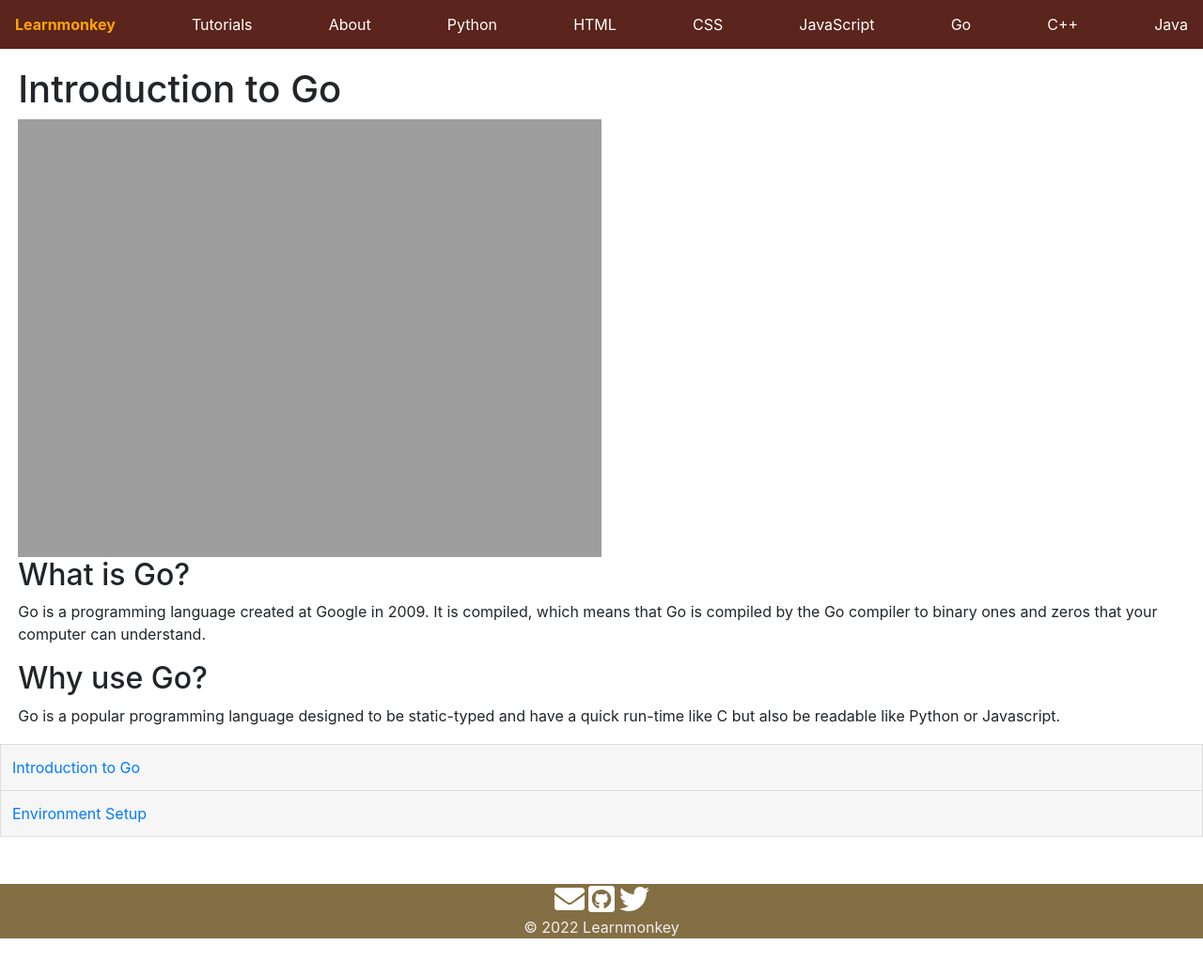
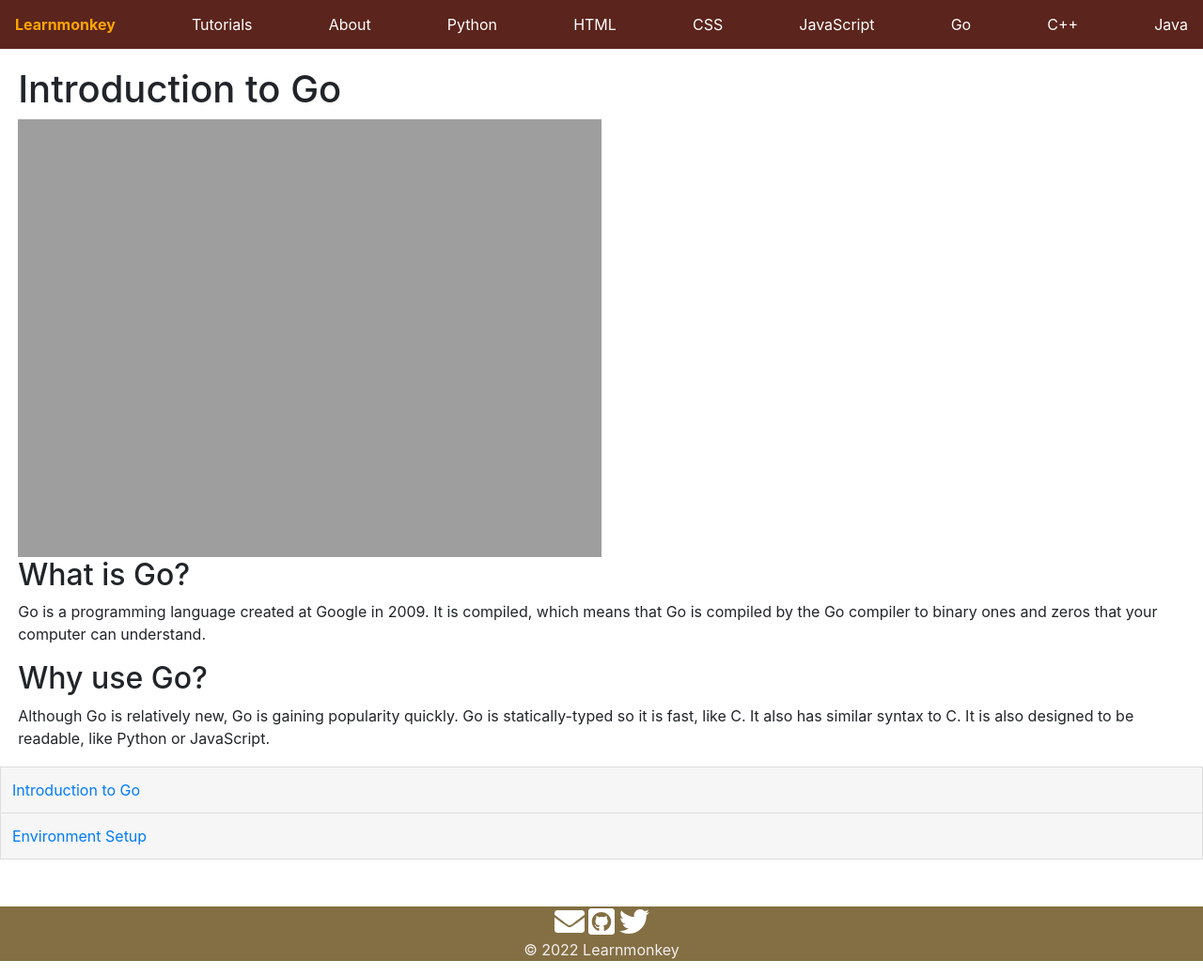
Before and after one commit to learnmonkey/learnmonkey.github.io, a Jekyll site: the page built from programming/golang/index.html, in a window 1280 px wide and 1039 px high. Shown: the whole window at 94% size. Built offline with Jekyll 4.4.1, drawn with Linux system fonts in a browser that asks for light colours.

Commit message:
go: minor edits

```diff
--- a/programming/golang/environment-setup.html
+++ b/programming/golang/environment-setup.html
@@ -8,7 +8,7 @@ layout: golang
 
 <section>
     <h2>Downloading Go</h2>
-    <p>First, we will need to install Go. To do that, go to the <a href="https://go.dev/dl/">Go Downloads Page</a> and install the version for your operating system. Simply follow through all of the prompts it gives you and then you will have Go installed!</p>
+    <p>First, we will need to install Go. To do that, go to the <a href="https://go.dev/dl/">Go downloads page</a> and download the version of the instalerl for your operating system. Simply run the installer and follow through all of the prompts it gives you and then you will have Go installed!</p>
     <small><i class="fas fa-exclamation-circle"></i>Remember to only install the version for your computer, or else Go won't work!</small><br>
     <small><i class="fas fa-exclamation-circle"></i>Remember to add Go to your path so you can access it from your terminal/command line!</small>
 </section>
--- a/programming/golang/index.html
+++ b/programming/golang/index.html
@@ -15,5 +15,5 @@ layout: golang
 
 <section>
 	<h2>Why use Go?</h2>
-	<p>Go is a popular programming language designed to be static-typed and have a quick run-time like C but also be readable like Python or Javascript.</p>
+	<p>Although Go is relatively new, Go is gaining popularity quickly. Go is statically-typed so it is fast, like C. It also has similar syntax to C. It is also designed to be readable, like Python or JavaScript.</p>
 </section>
```
